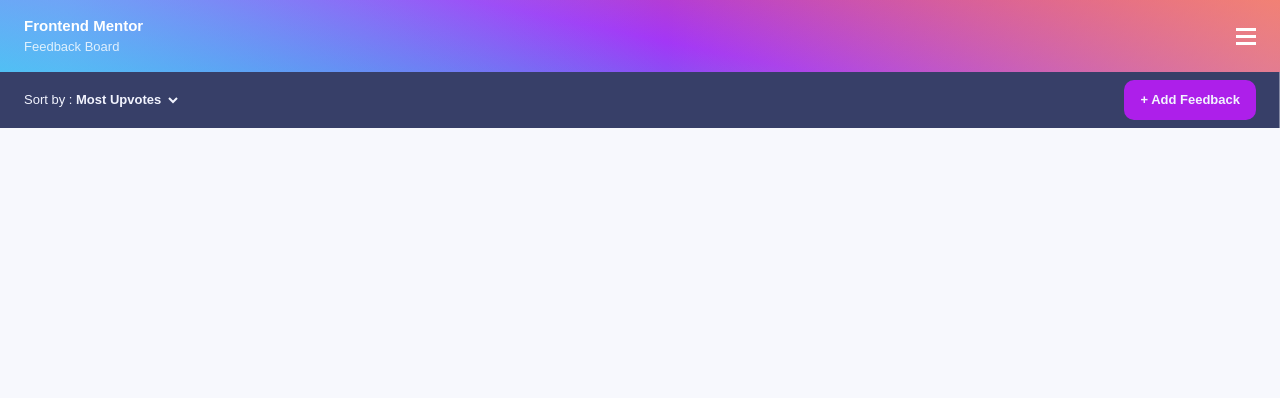
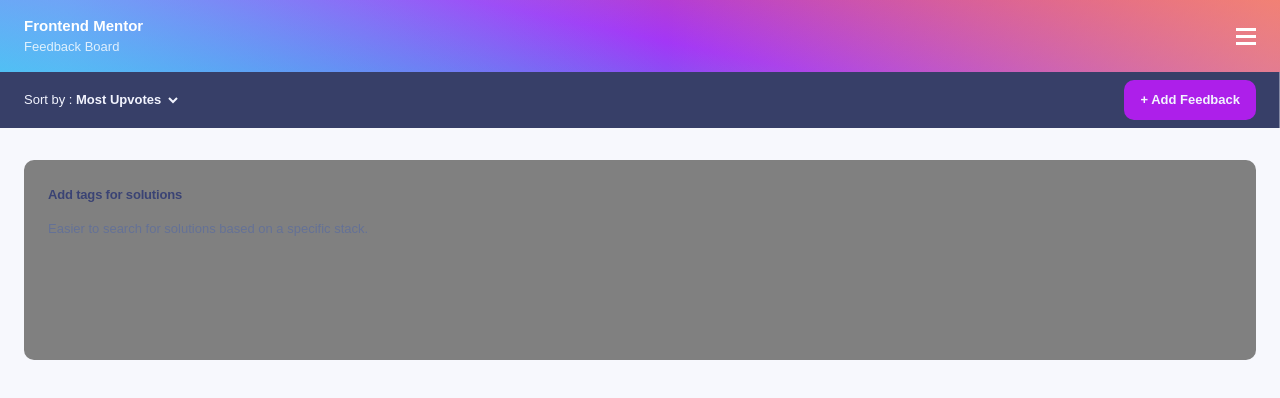
Before and after one commit to ChrisP1108/product-feedback-app, a Vue app: page / in a window 1280 px wide. Shown: the top 398 px of the page. Built offline with nearby package versions, Linux system fonts and the light colour scheme.

Commit message:
Home List Item Initial Setup

```diff
--- /dev/null
+++ b/src/components/FeedBackItem.vue
@@ -0,0 +1,36 @@
+<template>
+    <div class="feedback-item-container">
+        <h1>Add tags for solutions</h1>
+        <p>Easier to search for solutions based on
+        a specific stack.</p>
+    </div>
+</template>
+
+<script>
+    export default {
+        name: 'FeedBackItem'
+    }
+
+</script>
+
+<style scoped>
+    .feedback-item-container {
+        padding: 1.6875rem 1.75rem 1.5rem 1.5rem;
+        width: 100%;
+        height: 12.5rem;
+        background: gray;
+        border-radius: 0.625rem;
+        margin-bottom: 1rem;
+    }
+    h1 {
+        font-size: 0.8125rem;
+        color: var(--g);
+        font-weight: 700;
+        letter-spacing: -0.0112rem;
+    }
+    p {
+        font-size: 0.8125rem;
+        margin-top: 1rem;
+        color: var(--h);
+    }
+</style>
--- a/src/components/MenuSortByAddFeedback.vue
+++ b/src/components/MenuSortByAddFeedback.vue
@@ -57,6 +57,9 @@
         cursor: pointer;
         height: 100%;
     }
+    .sortby-select-container:hover h1 {
+        opacity: 0.75;
+    }
     .sortby-arrow-icon {
         background-image: url('../assets/shared/icon-arrow-down.svg');
         width: 0.625rem;
@@ -90,9 +93,6 @@
     h1 span {
         font-weight: 700;
     }
-    h1:hover {
-        opacity: 0.75;
-    }
     h2 {
         font-size: 0.8125rem;
         color: var(--p);
--- a/src/views/Home.vue
+++ b/src/views/Home.vue
@@ -6,8 +6,8 @@
       , 'background']">
     </div>
     <MenuSortByAddFeedback />
-    <div class="home-body-container">
-
+    <div class="home-list-container">
+      <FeedBackItem />
     </div>
     <MenuMain />
   </div>
@@ -16,14 +16,16 @@
 <script>
 import Header from '../components/Header';
 import MenuMain from '../components/MenuMain';
-import MenuSortByAddFeedback from '../components/MenuSortByAddFeedback'
+import MenuSortByAddFeedback from '../components/MenuSortByAddFeedback';
+import FeedBackItem from '../components/FeedBackItem';
 
 export default {
   name: 'Home',
   components: {
     Header,
     MenuMain,
-    MenuSortByAddFeedback
+    MenuSortByAddFeedback,
+    FeedBackItem
   }
 }
 </script>
@@ -35,8 +37,9 @@ export default {
     height: 40rem;
     overflow: hidden;
   }
-  .home-body-container {
+  .home-list-container {
     z-index: 1;
+    margin: 2rem 1.5rem 2.4375rem;
   }
   .background {
     width: 100%;
```
